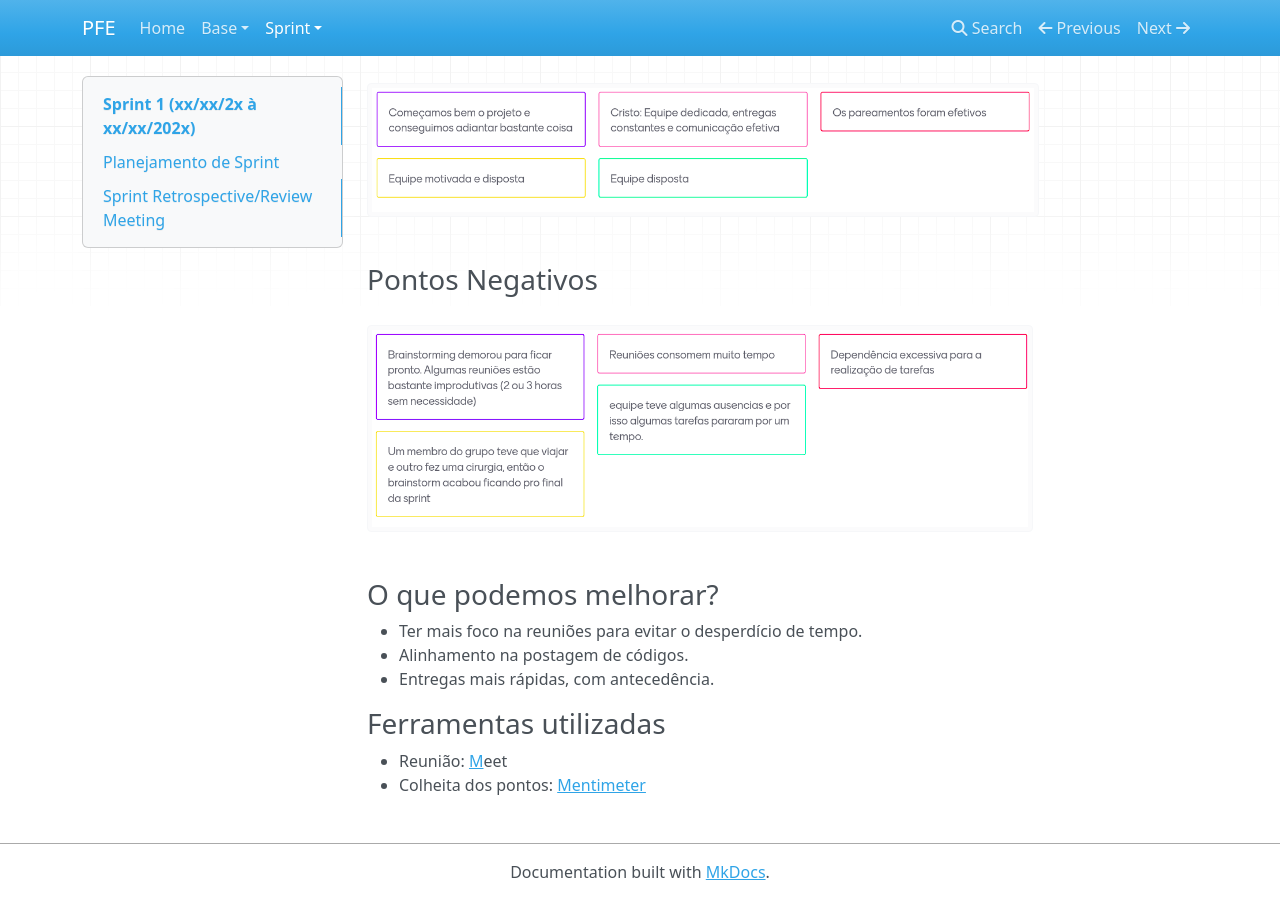
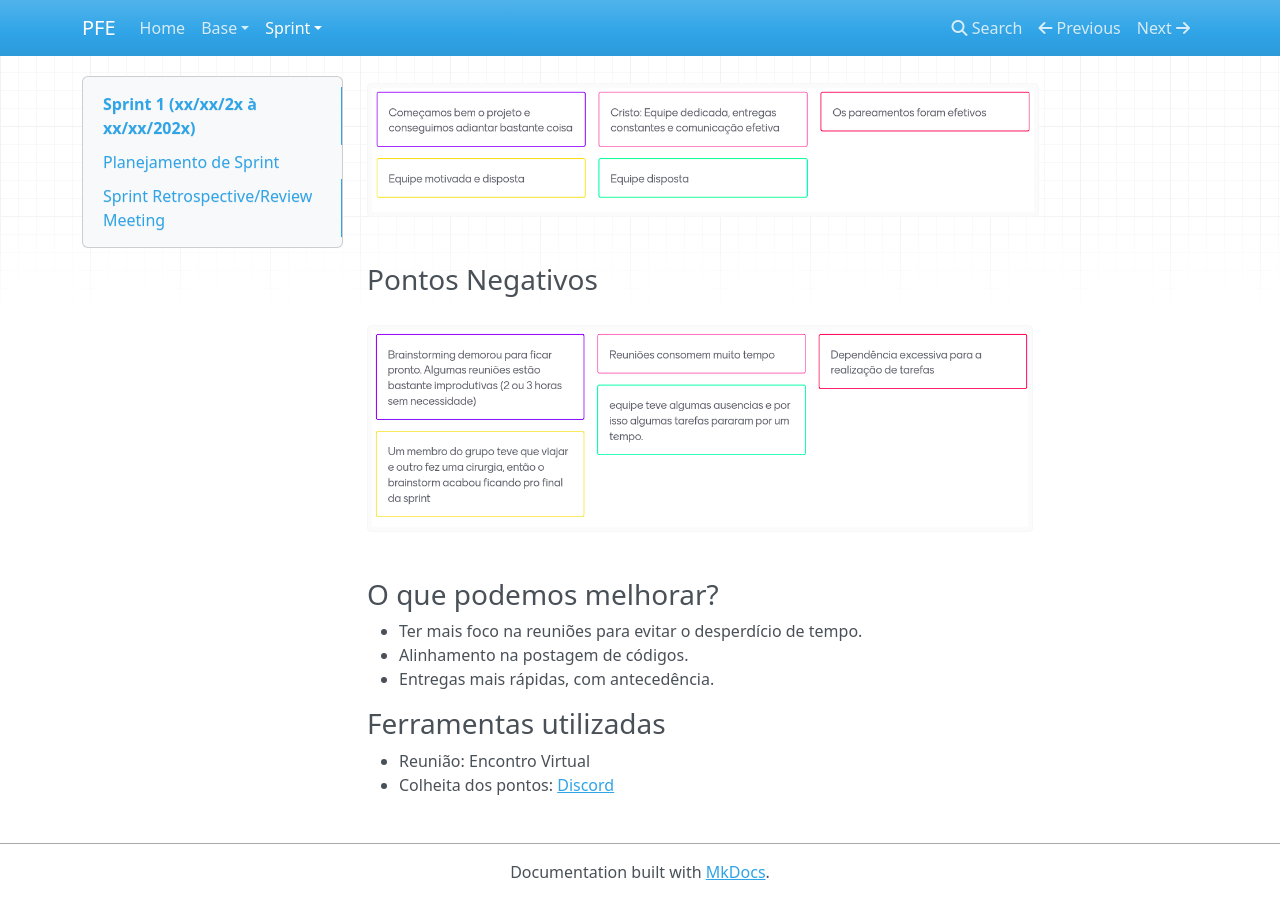
Before and after one commit to Projetos-de-Extensao/PFE_25.1_8003_II, an MkDocs documentation site: the page built from docs/sprint/sprint1.md, in a window 1280 px wide and 900 px high, scrolled down 911 px. Built offline with MkDocs 1.6.1, drawn with Linux system fonts in a browser that asks for light colours; nearby versions of some CDN libraries.

Commit message:
update sprint

```diff
--- a/docs/sprint/sprint1.md
+++ b/docs/sprint/sprint1.md
@@ -52,5 +52,5 @@ title: Sprint 1
 
 ### Ferramentas utilizadas
 
-- Reunião: [M](https://hangouts.google.com/)eet
-- Colheita dos pontos: [Mentimeter](https://www.mentimeter.com/)
+- Reunião: Encontro Virtual
+- Colheita dos pontos: [Discord](https://discord.com/)
```
